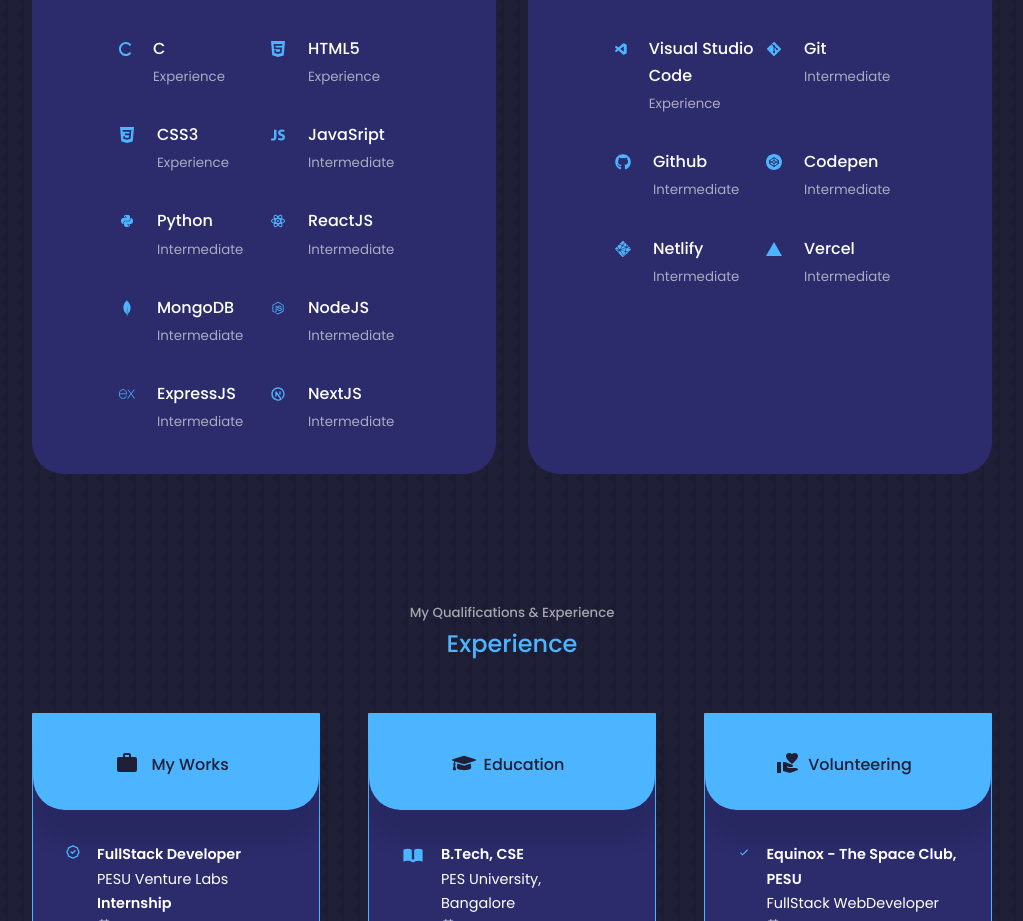
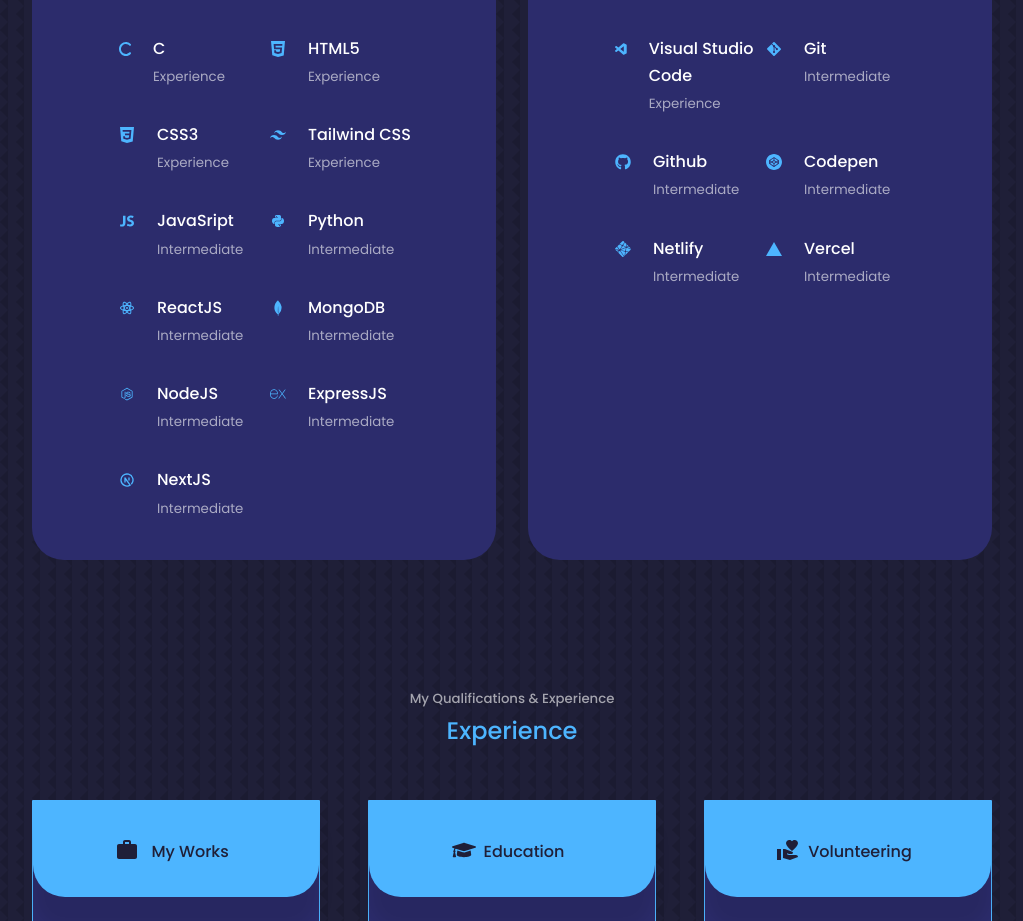
Before and after one commit to its-abhishek/AbhishekHonnapure, a React (Create React App) app: page / in a window 1280 px wide. Shown: the part 1786-2707 px from the top of the page, without its empty margins (128-1151 px from the left). Built offline with nearby package versions, Linux system fonts and the light colour scheme.

Commit message:
added skill - Abhishek

```diff
--- a/src/components/skills/Skills.jsx
+++ b/src/components/skills/Skills.jsx
@@ -1,7 +1,7 @@
 import React from "react";
 import "./skills.css";
 import { SiHtml5 } from "react-icons/si";
-import { SiCss3 } from "react-icons/si";
+import { SiCss3, SiTailwindcss } from "react-icons/si";
 import { IoLogoJavascript } from "react-icons/io";
 import { IoLogoPython } from "react-icons/io";
 import { RiReactjsLine } from "react-icons/ri";
@@ -51,6 +51,13 @@ const Experience = () => {
               <SiCss3 className="experience_details-icon" />
               <div>
                 <h4>CSS3</h4>
+                <small className="text-light">Experience</small>
+              </div>
+            </article>
+            <article className="experience_details">
+              <SiTailwindcss className="experience_details-icon" />
+              <div>
+                <h4>Tailwind CSS</h4>
                 <small className="text-light">Experience</small>
               </div>
             </article>
```
